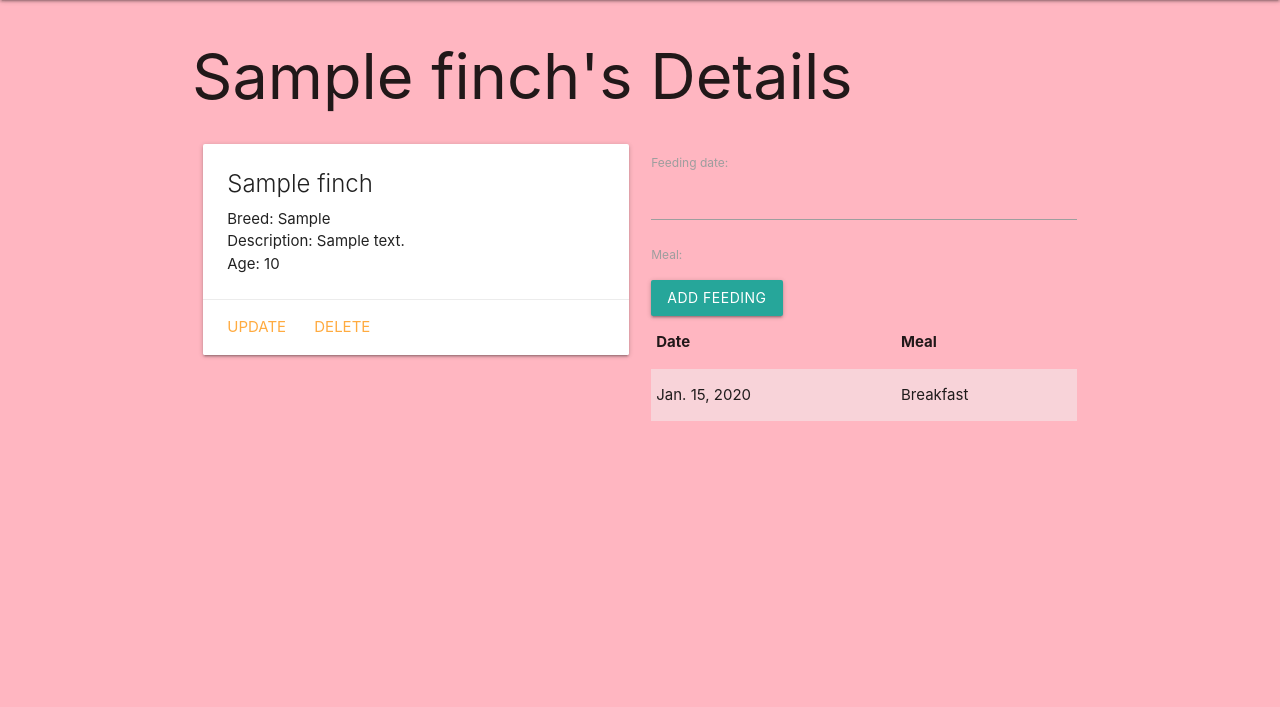
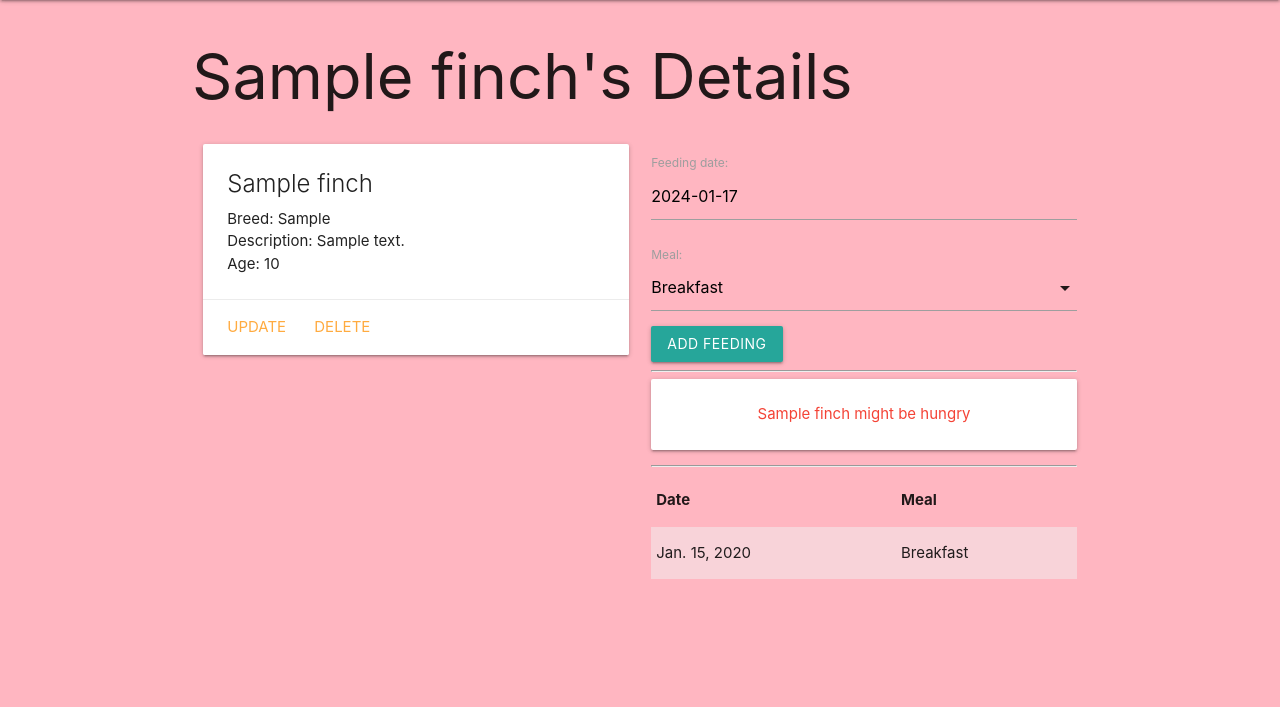
Before and after one commit to RyanCLuis/finch-collector, a Django app: page /finches/1 in a window 1280 px wide. Shown: the part 64-771 px from the top of the page. Run offline with Django 3.2, Linux system fonts and the light colour scheme; tables that the repository leaves empty hold one stand-in row (values such as "Sample post").

Commit message:
finished adding feedings and displaying including bonus

```diff
--- a/main_app/models.py
+++ b/main_app/models.py
@@ -1,5 +1,12 @@
 from django.db import models
 from django.urls import reverse
+from datetime import date
+
+MEALS = (
+    ('B', "Breakfast"),
+    ('L', "Lunch"),
+    ('D', "Dinner"),
+    )
 
 # Create your models here.
 class Finch(models.Model):
@@ -14,11 +21,8 @@ class Finch(models.Model):
     def get_absolute_url(self):
         return reverse('detail', kwargs={'finch_id': self.id})
 
-MEALS = (
-    ('B', "Breakfast"),
-    ('L', "Lunch"),
-    ('D', "Dinner"),
-    )
+    def fed_for_today(self):
+        return self.feeding_set.filter(date=date.today()).count() >= len(MEALS)
 
 class Feeding(models.Model):
     date = models.DateField('Feeding date')
@@ -31,3 +35,6 @@ class Feeding(models.Model):
 
     def __str__(self):
         return f"{self.get_meal_display()} on {self.date} for {self.finch}"
+
+    class Meta:
+        ordering = ['-date']
--- a/main_app/templates/base.html
+++ b/main_app/templates/base.html
@@ -7,6 +7,7 @@
     <title>FinchCollector</title>
     <link rel="stylesheet" href="https://cdnjs.cloudflare.com/ajax/libs/materialize/1.0.0/css/materialize.min.css">
     <link rel="stylesheet" type="text/css" href="{% static 'css/style.css' %}">
+    <script src="https://cdnjs.cloudflare.com/ajax/libs/materialize/1.0.0/js/materialize.min.js"></script>
     <header class="navbar-fixed">
         <nav>
             <div class="nav-wrapper">
--- a/main_app/templates/finches/detail.html
+++ b/main_app/templates/finches/detail.html
@@ -22,11 +22,22 @@
             </div>
         </div>
         <div class="col s6">
-                <form action="" method="POST">
+                <form action="{% url 'add_feeding' finch.id %}" method="POST">
                     {% csrf_token %}
                     {{ feeding_form.as_p }}
                     <input type="submit" class="btn" value="Add Feeding">
                 </form>
+                <hr>
+            {% if finch.fed_for_today %}
+                <div class="card-panel teal-text center-align">
+                    {{finch.name}} has been fed all meals for today
+                </div>
+            {% else %}
+                <div class="card-panel red-text center-align">
+                    {{finch.name}} might be hungry
+                </div>
+            {% endif %}
+            <hr>
             <table class="striped">
                 <thead>
                     <tr><th>Date</th><th>Meal</th></tr>
@@ -42,5 +53,19 @@
             </table>
         </div>
     </div>
+    <script>
+        // identify the element
+        const dateEl = document.getElementById('id_date')
+        // M is materialize's global variable
+        M.Datepicker.init(dateEl, {
+            format: 'yyyy-mm-dd',
+            defaultDate: new Date(),
+            setDefaultDate: true,
+            autoClose: true
+        })
+        // here is where we'll render the dropdown (select)
+        const selectEl = document.getElementById('id_meal')
+        M.FormSelect.init(selectEl)
+    </script>
 
 {% endblock %}
--- a/main_app/urls.py
+++ b/main_app/urls.py
@@ -9,4 +9,5 @@ urlpatterns = [
     path('finches/create', views.FinchCreate.as_view(), name = 'finches_create'),
     path('finches/<int:pk>/update', views.FinchUpdate.as_view(), name = 'finches_update'),
     path('finches/<int:pk>/delete', views.FinchDelete.as_view(), name = 'finches_delete'),
+    path('finches/<int:finch_id>/add_feeding', views.add_feeding, name='add_feeding'),
 ]
--- a/main_app/views.py
+++ b/main_app/views.py
@@ -1,4 +1,4 @@
-from django.shortcuts import render
+from django.shortcuts import render, redirect
 
 from django.views.generic.edit import CreateView, UpdateView, DeleteView
 
@@ -39,3 +39,11 @@ class FinchUpdate(UpdateView):
 class FinchDelete(DeleteView):
     model = Finch
     success_url = '/allfinches'
+
+def add_feeding(request, finch_id):
+    form = FeedingForm(request.POST)
+    if form.is_valid():
+        new_feeding = form.save(commit=False)
+        new_feeding.finch_id = finch_id
+        new_feeding.save()
+    return redirect('detail', finch_id=finch_id)
```
